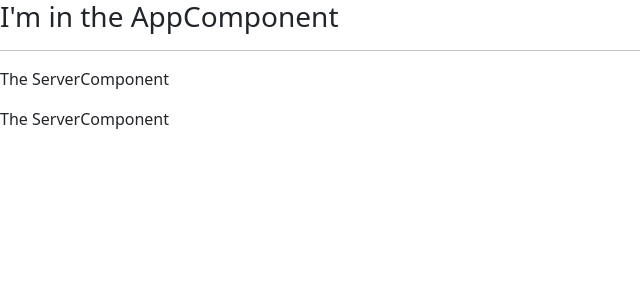
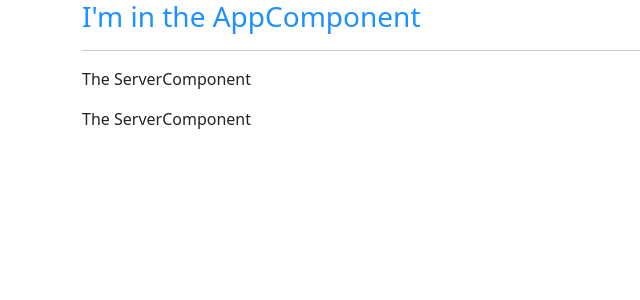
Before and after one commit to pashamo/Angularjs_Sandbox, an Angular app in the folder my-first-app/: page / in a window 1280 px wide. Shown: the top 300 px of the page, without its empty margins (0-640 px from the left). Built offline with nearby package versions, Linux system fonts and the light colour scheme.

Commit message:
feat: Added template styles

```diff
--- a/my-first-app/src/app/app.component.css
+++ b/my-first-app/src/app/app.component.css
@@ -0,0 +1,3 @@
+h3 {
+    color: firebrick;
+}
--- a/my-first-app/src/app/app.component.html
+++ b/my-first-app/src/app/app.component.html
@@ -1,3 +1,9 @@
-<h3>I'm in the AppComponent</h3>
-<hr />
-<app-servers></app-servers>
+<div class="container">
+    <div class="row">
+        <div class="col-xs-12">
+            <h3>I'm in the AppComponent</h3>
+            <hr />
+            <app-servers></app-servers>
+        </div>
+    </div>
+</div>
--- a/my-first-app/src/app/app.component.ts
+++ b/my-first-app/src/app/app.component.ts
@@ -3,7 +3,12 @@
 @Component({
   selector: 'app-root',
   templateUrl: './app.component.html',
-  styleUrls: ['./app.component.css']
+  //styleUrls: ['./app.component.css']
+  styles: [`
+    h3 {
+      color: dodgerblue;
+    }
+  `]
 })
 export class AppComponent {
 }
```
